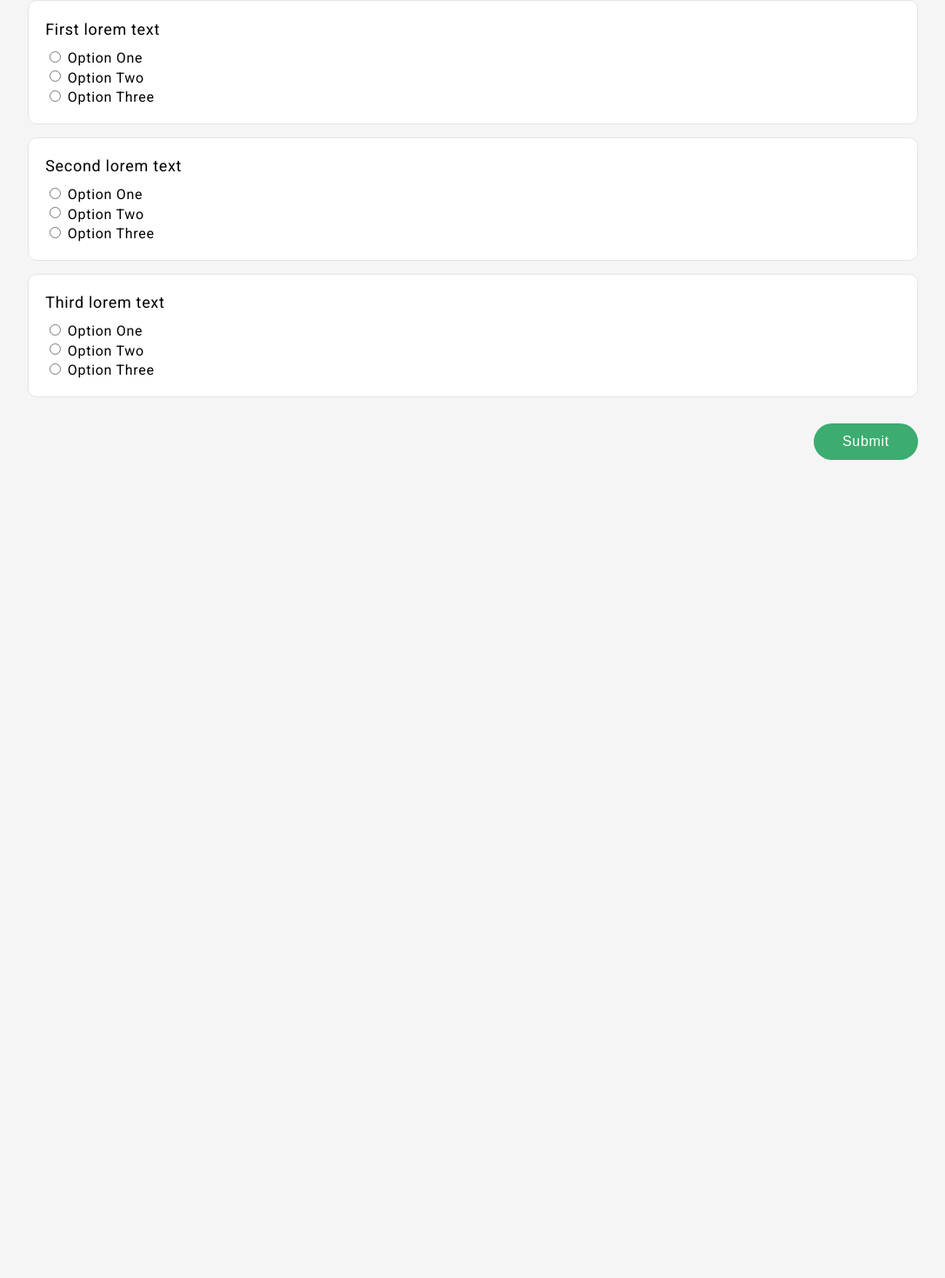
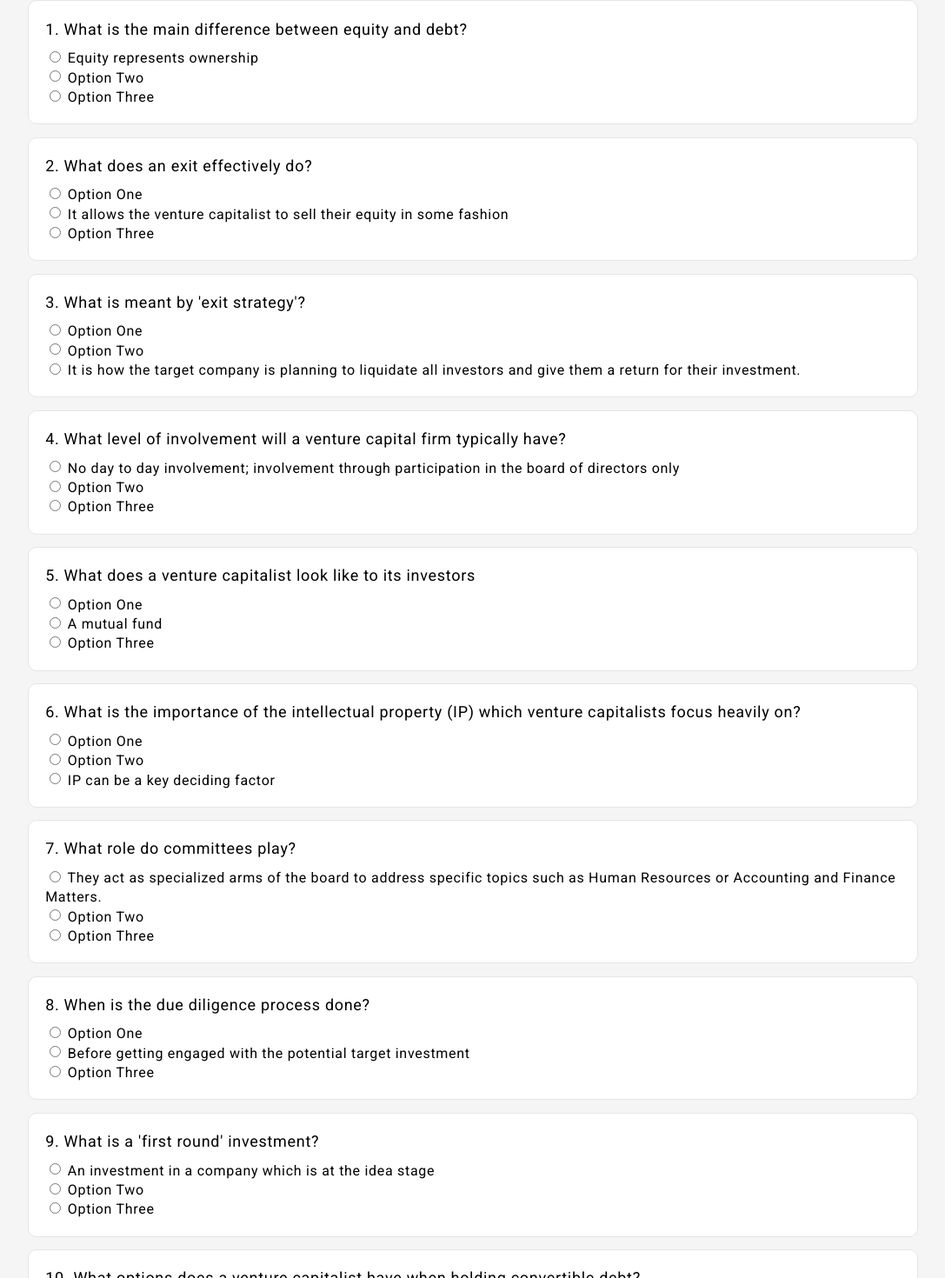
Before and after one commit to Gblack-Hub/quiz-app, a Vue app: page /questions in a window 1280 px wide. Shown: the part 73-1543 px from the top of the page at 87% size, without its empty margins (96-1183 px from the left). Before the commit the page ends 800 px from the top, so only its background shows below. Built offline with nearby package versions, Linux system fonts and the light colour scheme.

Commit message:
Replace questions with real questions

```diff
--- a/src/assets/styles/index.css
+++ b/src/assets/styles/index.css
@@ -1,5 +1,5 @@
 :root {
-    --primary-color: #3CAC70;
+    --primary-color: rgb(60, 172, 112);
     --secondary-color: #FBBB07;
 }
 
--- a/src/components/questions/SingleQuestion.vue
+++ b/src/components/questions/SingleQuestion.vue
@@ -1,6 +1,6 @@
 <template>
     <div id="single-question-main">
-        <div :class="renderClassByAnswered(question.id)">{{question.question}}</div>
+        <div :class="renderClassByAnswered(question.id)">{{number}}. {{question.question}}</div>
         <label v-for="(answer, index) in question.options" :key="index" class="single-question-option">
             <input type="radio" :name="question.id" :value="answer.id" @change="selectOption(question, answer)" /> {{answer.option}} <br />
         </label>
@@ -15,6 +15,9 @@ export default {
     props: {
         question: {
             type: Object
+        },
+        number: {
+            type: Number
         }
     },
     computed: {
--- a/src/pages/homepage/HomePage.vue
+++ b/src/pages/homepage/HomePage.vue
@@ -17,6 +17,6 @@ export default {
 
 <style scoped>
   #homepage-main {
-    height: 100vh;
+    height: 90vh;
   }
 </style>
--- a/src/pages/questions/QuestionsPage.vue
+++ b/src/pages/questions/QuestionsPage.vue
@@ -2,7 +2,7 @@
     <div id="questions-page-main">
         <h2 class="questions-page-title">Answer the following questions</h2>
         <div v-for="(question, index) in questions" :key="index">
-            <SingleQuestion :question="question" />
+            <SingleQuestion :question="question" :number="++index" />
         </div>
         <div v-if="!getIsAnswersComplete && isSubmitted" class="danger-alert">Please answer all the questions</div>
         <div class="submit-button-container">
--- a/src/pages/result/ResultPage.vue
+++ b/src/pages/result/ResultPage.vue
@@ -3,7 +3,7 @@
         <div class="result-information-container">
             <div>Your answers were submitted successfully!</div>
             <h1>You scored <span class="score">{{ calculatePercentage(getCorrectAnswers.length, questions.length) }}%</span></h1>
-            <small>You got <span class="font-bold">{{getCorrectAnswers.length}}</span> out of <span class="font-bold">{{questions.length}}</span> question{{questions.length > 0 ? 's' : ''}} right.</small>
+            <small class="primary-alert">You got <span class="font-bold">{{getCorrectAnswers.length}}</span> out of <span class="font-bold">{{questions.length}}</span> question{{questions.length > 0 ? 's' : ''}} right.</small>
         </div>
         <router-link to="/" class="button">Finish</router-link>
     </div>
@@ -49,6 +49,12 @@ export default {
     .font-bold {
         font-weight: bold;
     }
+    .primary-alert {
+        padding: 0.5rem 1rem;
+        color: var(--primary-color);
+        text-align: center;
+        border-radius: 9px;
+    }
 
     @media only screen and(min-width: 576px) {
         #result-page-main {
--- a/src/utils/questions.json
+++ b/src/utils/questions.json
@@ -2,31 +2,101 @@
     "questions": [
         {
             "id": 1,
-            "question": "First lorem text",
+            "question": "What is the main difference between equity and debt?",
             "correctAnswerId": 1,
             "options": [
-                { "id": 1, "option": "Option One" },
+                { "id": 1, "option": "Equity represents ownership" },
                 { "id": 2, "option": "Option Two" },
                 { "id": 3, "option": "Option Three" }
             ]
         },
         {
             "id": 2,
-            "question": "Second lorem text",
+            "question": "What does an exit effectively do?",
             "correctAnswerId": 2,
             "options": [
                 { "id": 1, "option": "Option One" },
+                { "id": 2, "option": "It allows the venture capitalist to sell their equity in some fashion" },
+                { "id": 3, "option": "Option Three" }
+            ]
+        },
+        {
+            "id": 3,
+            "question": "What is meant by 'exit strategy'?",
+            "correctAnswerId": 3,
+            "options": [
+                { "id": 1, "option": "Option One" },
+                { "id": 2, "option": "Option Two" },
+                { "id": 3, "option": "It is how the target company is planning to liquidate all investors and give them a return for their investment." }
+            ]
+        },
+        {
+            "id": 4,
+            "question": "What level of involvement will a venture capital firm typically have?",
+            "correctAnswerId": 1,
+            "options": [
+                { "id": 1, "option": "No day to day involvement; involvement through participation in the board of directors only" },
                 { "id": 2, "option": "Option Two" },
                 { "id": 3, "option": "Option Three" }
             ]
         },
         {
-            "id": 3,
-            "question": "Third lorem text",
+            "id": 5,
+            "question": "What does a venture capitalist look like to its investors",
+            "correctAnswerId": 2,
+            "options": [
+                { "id": 1, "option": "Option One" },
+                { "id": 2, "option": "A mutual fund" },
+                { "id": 3, "option": "Option Three" }
+            ]
+        },
+        {
+            "id": 6,
+            "question": "What is the importance of the intellectual property (IP) which venture capitalists focus heavily on?",
             "correctAnswerId": 3,
             "options": [
                 { "id": 1, "option": "Option One" },
                 { "id": 2, "option": "Option Two" },
+                { "id": 3, "option": "IP can be a key deciding factor" }
+            ]
+        },
+        {
+            "id": 7,
+            "question": "What role do committees play?",
+            "correctAnswerId": 1,
+            "options": [
+                { "id": 1, "option": "They act as specialized arms of the board to address specific topics such as Human Resources or Accounting and Finance Matters." },
+                { "id": 2, "option": "Option Two" },
+                { "id": 3, "option": "Option Three" }
+            ]
+        },
+        {
+            "id": 8,
+            "question": "When is the due diligence process done?",
+            "correctAnswerId": 2,
+            "options": [
+                { "id": 1, "option": "Option One" },
+                { "id": 2, "option": "Before getting engaged with the potential target investment" },
+                { "id": 3, "option": "Option Three" }
+            ]
+        },
+        {
+            "id": 9,
+            "question": "What is a 'first round' investment?",
+            "correctAnswerId": 1,
+            "options": [
+                { "id": 1, "option": "An investment in a company which is at the idea stage" },
+                { "id": 2, "option": "Option Two" },
+                { "id": 3, "option": "Option Three" }
+            ]
+        },
+        {
+            "id": 10,
+            "question": "What options does a venture capitalist have when holding convertible debt?",
+            "correctAnswerId": 2,
+            "options": [
+                { "id": 1, "option": "Option One" },
+                { "id": 2, "option": "They can keep their investment as debt" },
                 { "id": 3, "option": "Option Three" }
             ]
         }
```
